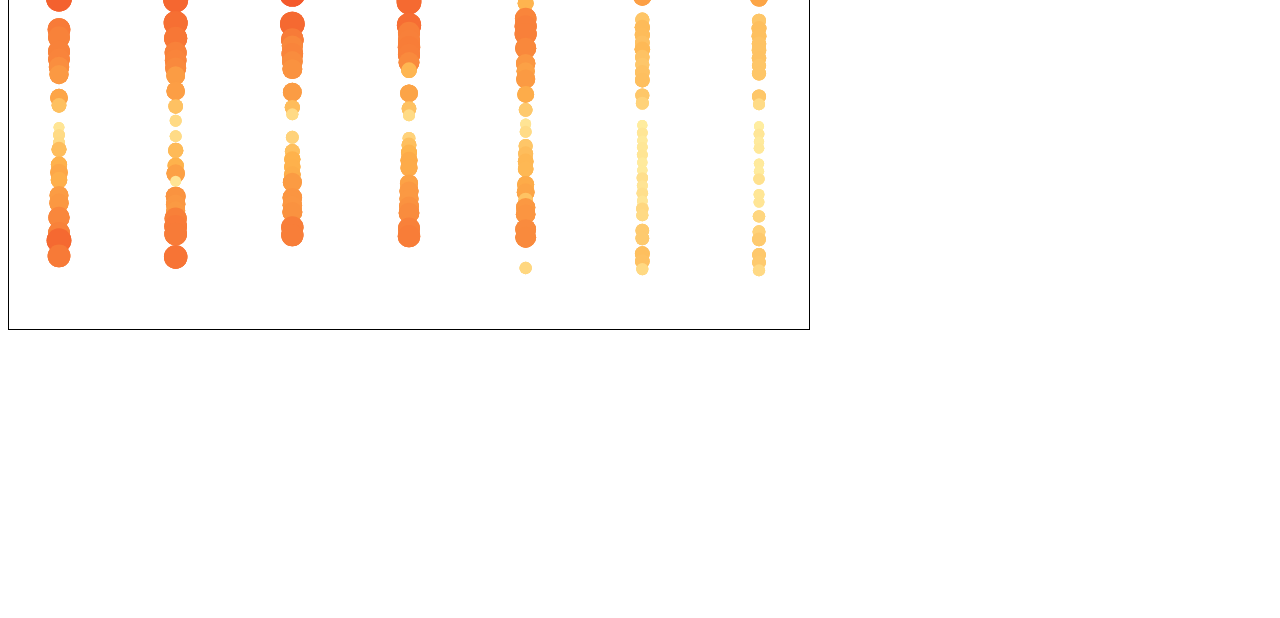
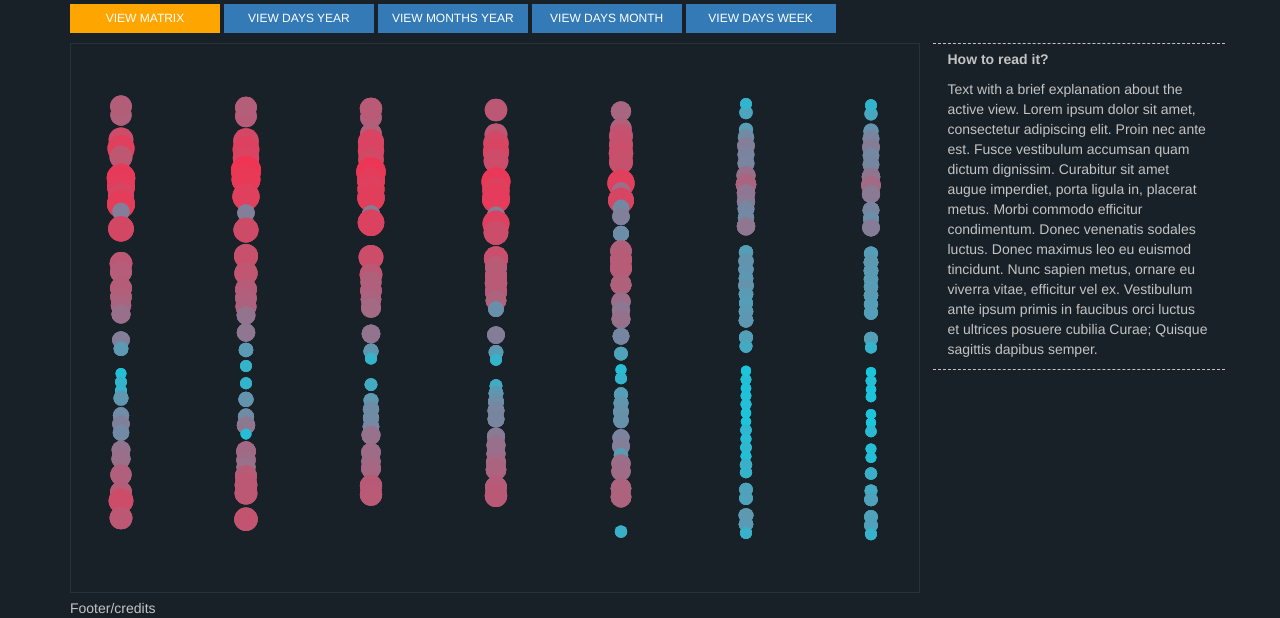
Before and after one commit to PabloEsM/powerconsumption, a plain HTML site: page test.html in a window 1280 px wide. Shown: the part 222-840 px from the top of the page. Before the commit the page ends 800 px from the top, so only its background shows below. Drawn offline with nearby package versions, Linux system fonts and the light colour scheme.

Commit message:
basic html layout

```diff
--- a/css/style.css
+++ b/css/style.css
@@ -1,3 +1,43 @@
+body {
+	background-color: #182128;
+}
 svg {
-	border: 1px solid black;
+	border: 1px solid;
+	border-color: #28303A;
+	background-color: #182128;
 }
+
+div {
+    /*border: 1px solid #FF0000;*/
+    color: #C4C4C4;
+}
+
+.btn-primary {
+	background-image: none;
+	text-shadow: none;
+	border-radius: 0px;
+	border: none;
+	text-transform: uppercase;
+	font-size: 12px;
+	width: 150px;
+}
+
+.active-button {
+	background-color: orange;
+}
+
+.explanation {
+	border-top-style: dashed;
+	border-top-color: #C4C4C4;
+	border-top-width: 1px;
+	border-bottom-style: dashed;
+  	border-bottom-color: #C4C4C4;
+    border-bottom-width: 1px;
+    padding-top: 5px;
+
+}
+
+.view-buttons {
+	margin-top: 10px;
+	margin-bottom: 10px;
+}
--- a/js/main.js
+++ b/js/main.js
@@ -1,7 +1,7 @@
-var svg = d3.select("body").append("svg"),
+var svg = d3.select("#vis").append("svg"),
     margin = {top: 50, bottom: 50, left: 50, right: 50},
-    height = 500,
-    width = 800,
+    height = 550,
+    width = 850,
     duration = 2500,
     view = 'matrix',
     indx = 0;
@@ -40,16 +40,19 @@ svg.attr("height", height)
     );
 
 //var maxPowerDay = Math.max.apply(Math,powerDay.map(function(o){return o.power;}));
-var maxPowerDay = 5394;
-var minPowerDay = 1931;
-var maxPowerWeekHour = 7896;
-var minPowerWeekHour = 3411;
-var maxPowerMonthHour = 2321;
-var minPowerMonthHour = 477;
+var maxPowerDay = 5394,
+    minPowerDay = 1931,
+    maxPowerWeekHour = 7896,
+    minPowerWeekHour = 3411,
+    maxPowerMonthHour = 2321,
+    minPowerMonthHour = 477;
+
+
+var colorsBlue2Pink = ['#17c7de', '#4aa5be', '#7588a2', '#a66782', '#c25470', '#dd415f', '#ef3552'];
 
 var colorDay = d3.scale.linear()
-    .domain([minPowerDay, 3000, maxPowerDay])
-    .range(['#ffeda0', '#feb24c', '#f03b20']);
+    .domain(linspace(minPowerDay, maxPowerDay, colorsBlue2Pink.length))
+    .range(colorsBlue2Pink);
 
 var colorWeekHour = d3.scale.linear()
     .domain([minPowerWeekHour, 5000, maxPowerWeekHour])
@@ -72,10 +75,21 @@ function color(power) {
     return col;
 }
 
+function linspace(xi, xf, n) {
+    var l = xf - xi;
+    var increment = l / (n-1);
+    var vect = [];
+    vect.push(xi);
+    for (var i = 0; i < n - 1; i++) {
+        vect.push(vect[i] + increment);
+    };
+
+    return vect;
+}
 
 var sizeDay = d3.scale.linear()
-.domain([minPowerDay, maxPowerDay])
-.range([5, 15]);
+    .domain([minPowerDay, maxPowerDay])
+    .range([5, 15]);
 
 var sizeWeekHour = d3.scale.linear()
     .domain([minPowerWeekHour, maxPowerWeekHour])
--- a/test.html
+++ b/test.html
@@ -3,13 +3,23 @@
     <head>
         <meta charset="utf-8">
 
-        <title>TEST</title>
+        <title>Energy consumption</title>
+
+        <script src="https://ajax.googleapis.com/ajax/libs/jquery/1.11.1/jquery.min.js"></script>
+
+        <!-- Bootstrap -->
+        <meta http-equiv="X-UA-Compatible" content="IE=edge">
+        <meta name="viewport" content="width=device-width, initial-scale=1">
+        <link rel="stylesheet" href="https://maxcdn.bootstrapcdn.com/bootstrap/3.2.0/css/bootstrap.min.css">
+        <script src="https://maxcdn.bootstrapcdn.com/bootstrap/3.2.0/js/bootstrap.min.js"></script>
+
         <link rel="stylesheet" type="text/css" href="css/style.css">
         <script src="http://d3js.org/d3.v3.min.js"></script>
 
-        <script type="text/javascript" src="http://code.jquery.com/jquery-1.6.2.min.js"></script>
+        <!-- <script type="text/javascript" src="http://code.jquery.com/jquery-1.6.2.min.js"></script> -->
         <link rel="stylesheet" type="text/css" href="css/tipsy.css">
         <script type="text/javascript" src="js/jquery.tipsy.js"></script>
+
 
     <style type="text/css">
     </style>
@@ -17,10 +27,47 @@
     </head>
 
     <body>
-    <div>
-        <p><a id="parr">Paragraph</a></p>
+        <div class="jumbotron">
+            <div class="container">
+                Header
+            </div>
+        </div>
+        <div class="container">
+            <div class="row">
+                <div class="col-md-9">
+                    <h1>Building energy consumption</h1>
+                </div>
+            </div>
+
+            <div class="row">
+                <div class="view-buttons col-md-9">
+                    <button class="btn btn-primary active-button" type="button" onclick="viewMatrix()">View matrix</button>
+                    <button class="btn btn-primary" type="button" onclick="viewDaysYear()">View days year</button>
+                    <button class="btn btn-primary" type="button" onclick="viewMonthsYear()">View months year</button>
+                    <button class="btn btn-primary" type="button" onclick="viewDaysMonth()">View days month</button>
+                    <button class="btn btn-primary" type="button" onclick="viewDaysWeek()">View days week</button>
+                </div>
+            </div>
+
+            <div class="row">
+                <div class="col-md-9" id="vis">
                     <script type="text/javascript" src="js/main.js"></script>
                 </div>
+                <div class="explanation col-md-3">
+                    <p><b>How to read it?</b></p>
+                    <p>Text with a brief explanation about the active view. Lorem ipsum dolor sit amet, consectetur adipiscing elit. Proin nec ante est. Fusce vestibulum accumsan quam dictum dignissim. Curabitur sit amet augue imperdiet, porta ligula in, placerat metus. Morbi commodo efficitur condimentum. Donec venenatis sodales luctus. Donec maximus leo eu euismod tincidunt. Nunc sapien metus, ornare eu viverra vitae, efficitur vel ex. Vestibulum ante ipsum primis in faucibus orci luctus et ultrices posuere cubilia Curae; Quisque sagittis dapibus semper. </p>
+                </div>
+
+            </div>
+
+            <div class="row">
+                <div class="col-md-9">
+                    Footer/credits
+                </div>
+            </div>
+        </div>
+
+
 
         <script>
         $( document ).ready(function() {
@@ -31,6 +78,11 @@
                     var d = this.__data__;
                     return 'circle<br>and<br><b>bold</b>: 345'; }
             });
+
+            $("button").click(function(){
+                $("button").removeClass("active-button");
+                $(this).addClass("active-button");
+            });
         });
         </script>
 
```
Lines whose indentation alone changed are shown as unchanged.
